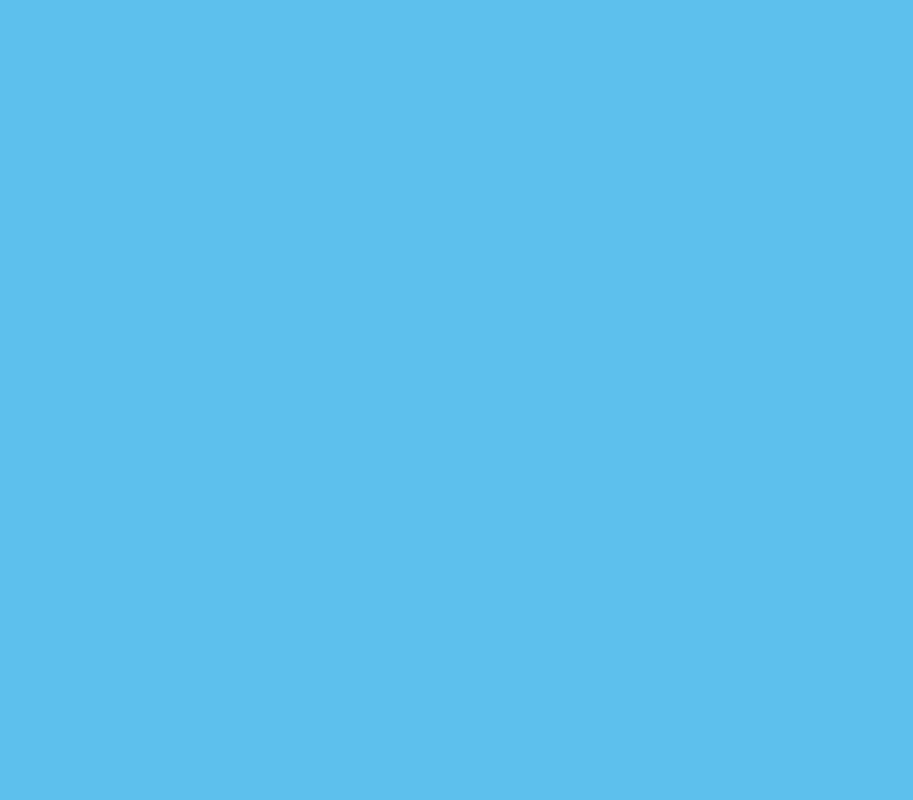
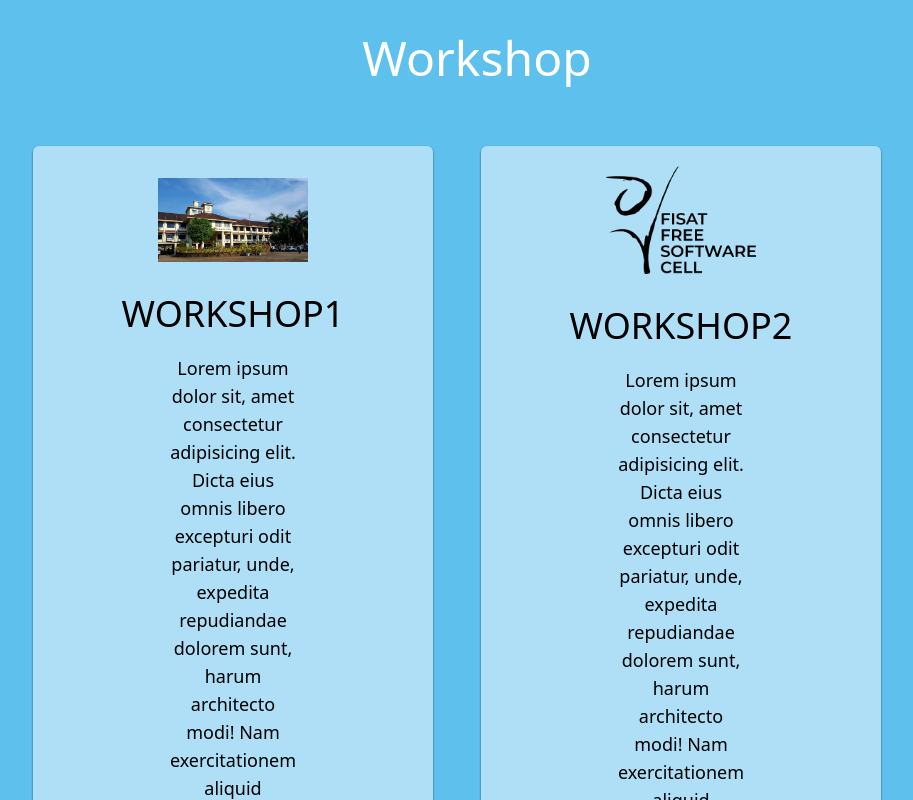
Before and after one commit to ICEFOSS/icefoss, a React (Create React App) app: page / in a window 1280 px wide. Shown: the part 1520-2320 px from the top of the page, without its empty margins (183-1096 px from the left). Before the commit the page ends 1514 px from the top, so only its background shows below. Built offline with nearby package versions, Linux system fonts and the light colour scheme.

Commit message:
firstcommit

```diff
--- a/src/App.js
+++ b/src/App.js
@@ -1,12 +1,15 @@
 import './styles/App.css';
 import About from './components/about';
 import Speaker from './components/speakers';
+
+import Workshop from './components/workshops';
 
 function App() {
   return (
     <section className='mx-10  text-white'>
       <About />
       <Speaker />
+      <Workshop />
     </section>
 
   );
--- a/src/components/workshops.js
+++ b/src/components/workshops.js
@@ -0,0 +1,42 @@
+import React, { Component } from 'react';
+
+export default class Workshop extends Component {
+    render() {
+        return <>
+            <h2 className='text-5xl my-10 ml-10 flex justify-center'>Workshop</h2>
+            <div className='md:flex flex-row flex-wrap justify-center'>
+            <AboutEachSection
+                title="WORKSHOP1"
+                imgSrc='/assets/fisat.webp'
+                desc="Lorem ipsum dolor sit, amet consectetur adipisicing elit. Dicta eius omnis libero excepturi odit pariatur, unde, expedita repudiandae dolorem sunt, harum architecto modi! Nam exercitationem aliquid architecto corrupti, iure vitae!"
+                buttonn="Register"
+            />
+            <AboutEachSection
+                title="WORKSHOP2"
+                imgSrc='/assets/ffsc.png'
+                desc="Lorem ipsum dolor sit, amet consectetur adipisicing elit. Dicta eius omnis libero excepturi odit pariatur, unde, expedita repudiandae dolorem sunt, harum architecto modi! Nam exercitationem aliquid architecto corrupti, iure vitae!"
+                buttonn="Register"
+            />
+            </div>
+
+        </>;
+    }
+}
+
+export function AboutEachSection(props) {
+    console.log(props);
+    return (
+        <div className='md:flex flex-wrap flex-row justify-evenly md:items-center bg-opacity-50 bg-white p-3 md:p-5 md:w-4/12 rounded-md my-6 lg:m-6 shadow-sm transition-shadow duration-1000 hover:shadow-xl   shadow-gray-700 hover:shadow-gray-700'>
+            <div className='text-black flex flex-wrap flex-col md:flex-row justify-center'>
+                <div className='lg:w-5/12 items-center text-black lg:mx-3 flex flex-col justify-center'>
+                <img className= {`w-4xl mb-8 ${props.p}`} src={props.imgSrc} alt='photo' />
+                    <h3 className='text-4xl mb-5'>{props.title}</h3>
+                    <p className='mt-0 px-2 lg:text-center rounded-md bg-blend-saturation mb-10 text-lg md:max-h-3xl '>
+                        {props.desc}
+                    </p>
+                    <button className='bg-blue-400 font-bold hover:bg-white bg-opacity-40 p-2 w-60 rounded-3xl text-black flex flex-row justify-center'>{props.buttonn}</button>
+                </div>
+            </div>
+        </div>
+    )
+}
```
